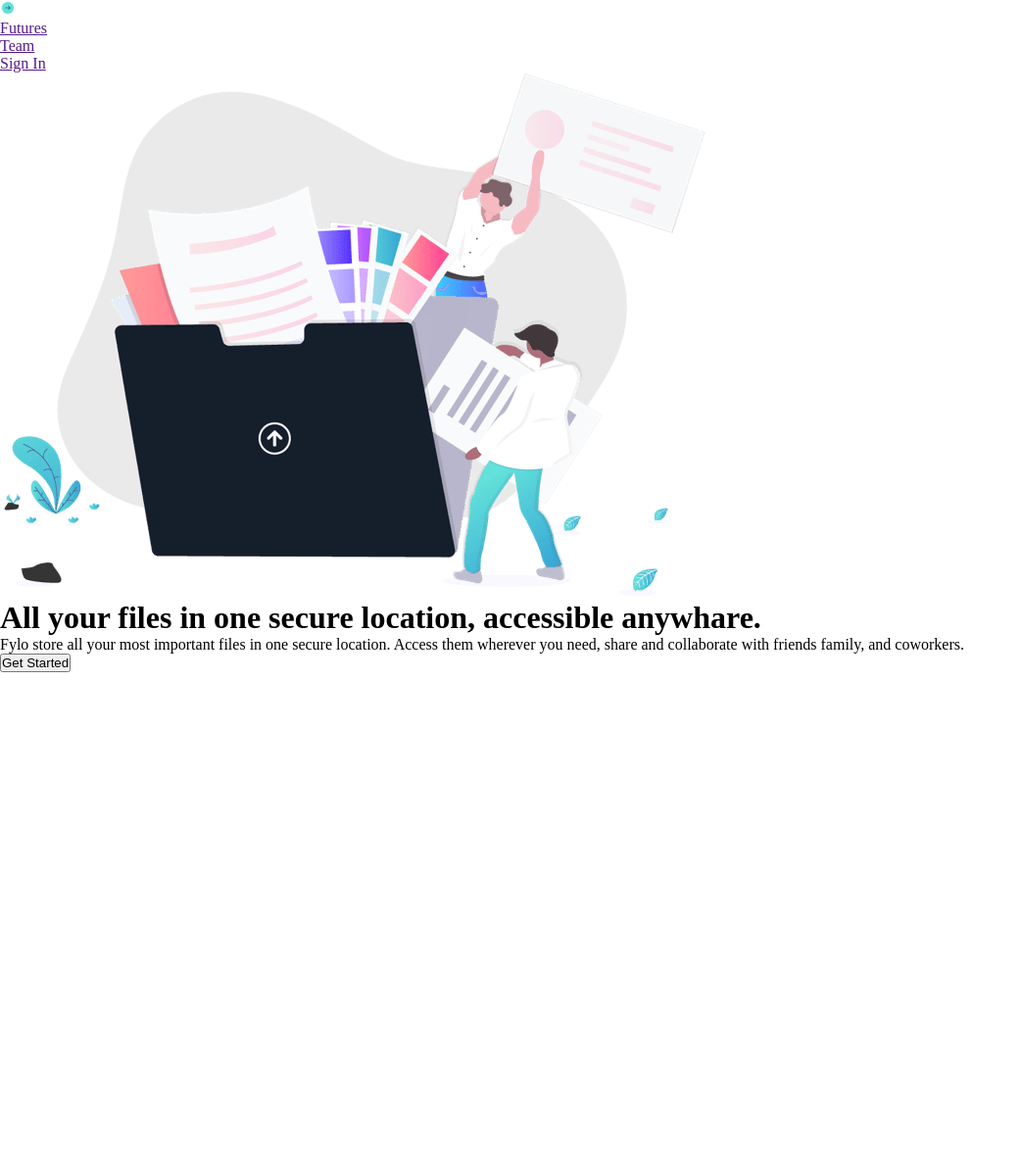
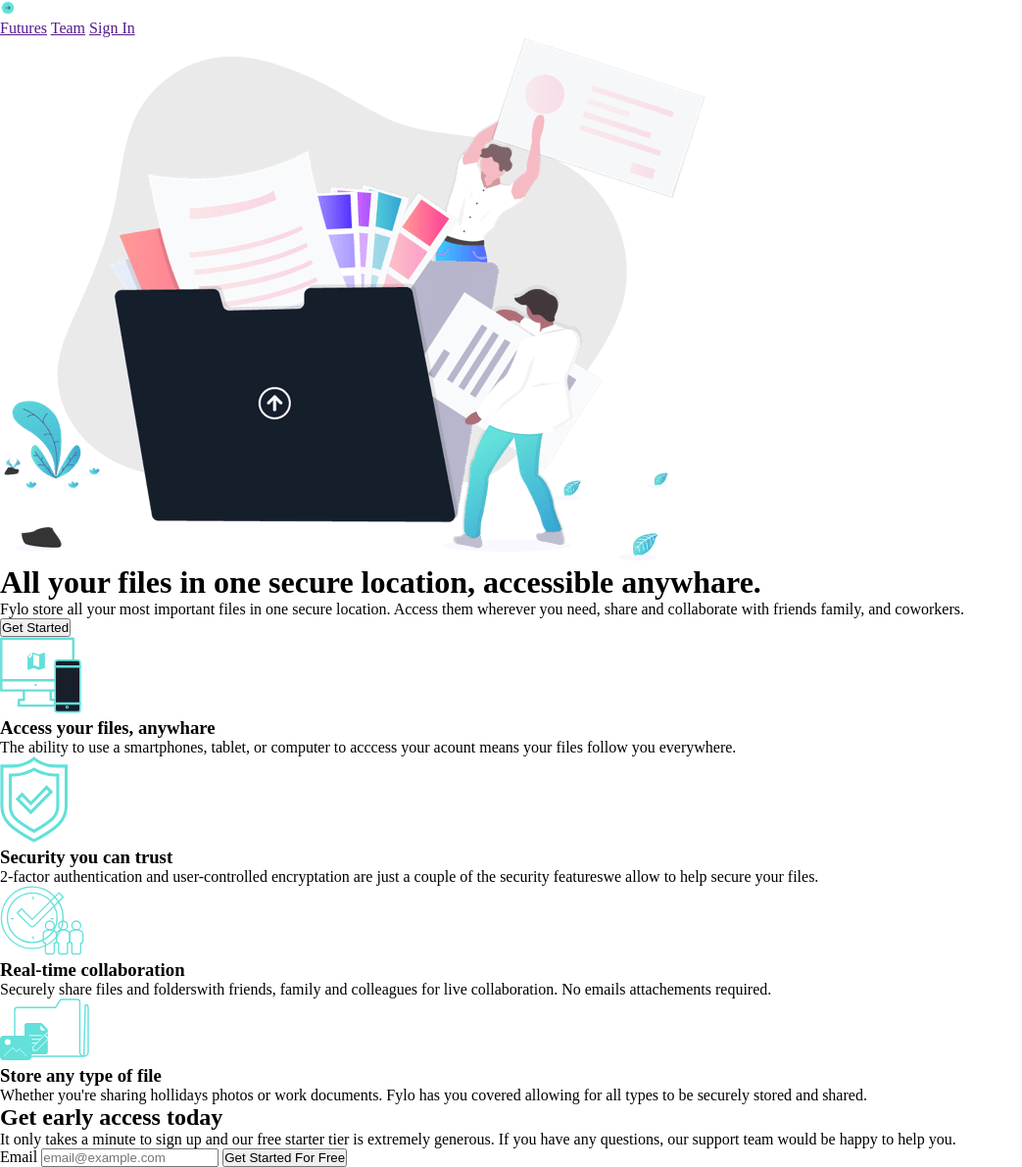
Before and after one commit to DevPedroA78/landingDaniPete, a plain HTML site: page index.html in a window 1280 px wide. Shown: the whole page at 98% size, without its empty margins (0-1043 px from the left). Before the commit the page ends 800 px from the top, so only its background shows below. Drawn offline with Linux system fonts and the light colour scheme.

Commit message:
Creacion de Seccion de servicios y Form con H2, label con placeholder y button

```diff
--- a/index.html
+++ b/index.html
@@ -12,13 +12,14 @@
         <nav>
             <img src="images/icon-arrow.svg">
             <ul>
-                <li><a href="">Futures</a></li>
-                <li><a href="">Team</a></li>
-                <li><a href="">Sign In</a></li>
+                <a href="">Futures</a>
+                <a href="">Team</a>
+                <a href="">Sign In</a>
             </ul>
         </nav>
     </header>
     <main>
+        <!-- Main con imagen, H1 y CTA degradado -->
         <div>
             <img src="images/illustration-intro.png">
             <h1>All your files in one secure location, accessible anywhare.</h1>
@@ -26,5 +27,40 @@
             <button>Get Started</button>
         </div>
     </main>
+    <!-- Aqui va la seccion y divs para los botones y servicios -->
+    <section>
+        <div>
+            <img src="images/icon-access-anywhere.svg">
+            <h3>Access your files, anywhare</h3>
+            <p>The ability to use a smartphones, tablet, or computer to acccess your acount means your files follow you everywhere.</p>
+        </div>
+        <div>
+            <img src="images/icon-security.svg">
+            <h3>Security you can trust</h3>
+            <p>2-factor authentication and user-controlled encryptation are just a couple of the security featureswe allow to help secure your files.</p>
+        </div>
+        <div>
+            <img src="images/icon-collaboration.svg">
+            <h3>Real-time collaboration</h3>
+            <p>Securely share files and folderswith friends, family and colleagues for live collaboration. No emails attachements required.</p>
+        </div>
+        <div>
+            <img src="images/icon-any-file.svg">
+            <h3>Store any type of file</h3>
+            <p>Whether you're sharing hollidays photos or work documents. Fylo has you covered allowing for all types to be securely stored and shared.</p>
+        </div>
+    </section>
+
+    <!-- AQUI VAN LOS ASIDE Y ARTICLES -->
+
+    <section>
+        <form action="" class="section-form">
+            <h2>Get early access today</h2>
+            <p>It only takes a minute to sign up and our free starter tier is extremely generous. If you have any questions, our support team would be happy to help you.</p>
+            <label for="">Email</label>
+            <input type="email" placeholder="email@example.com">
+            <button>Get Started For Free</button>
+        </form>
+    </section>
 </body>
 </html>
```
